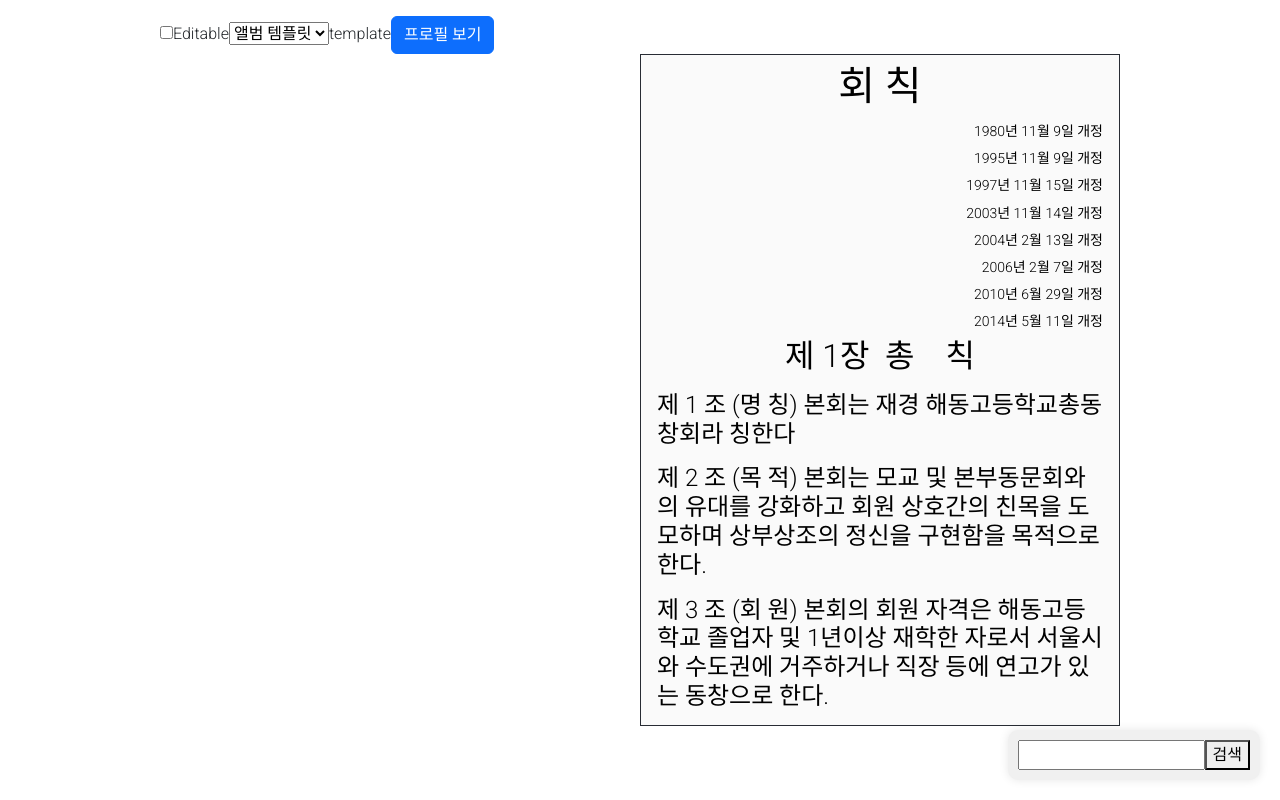
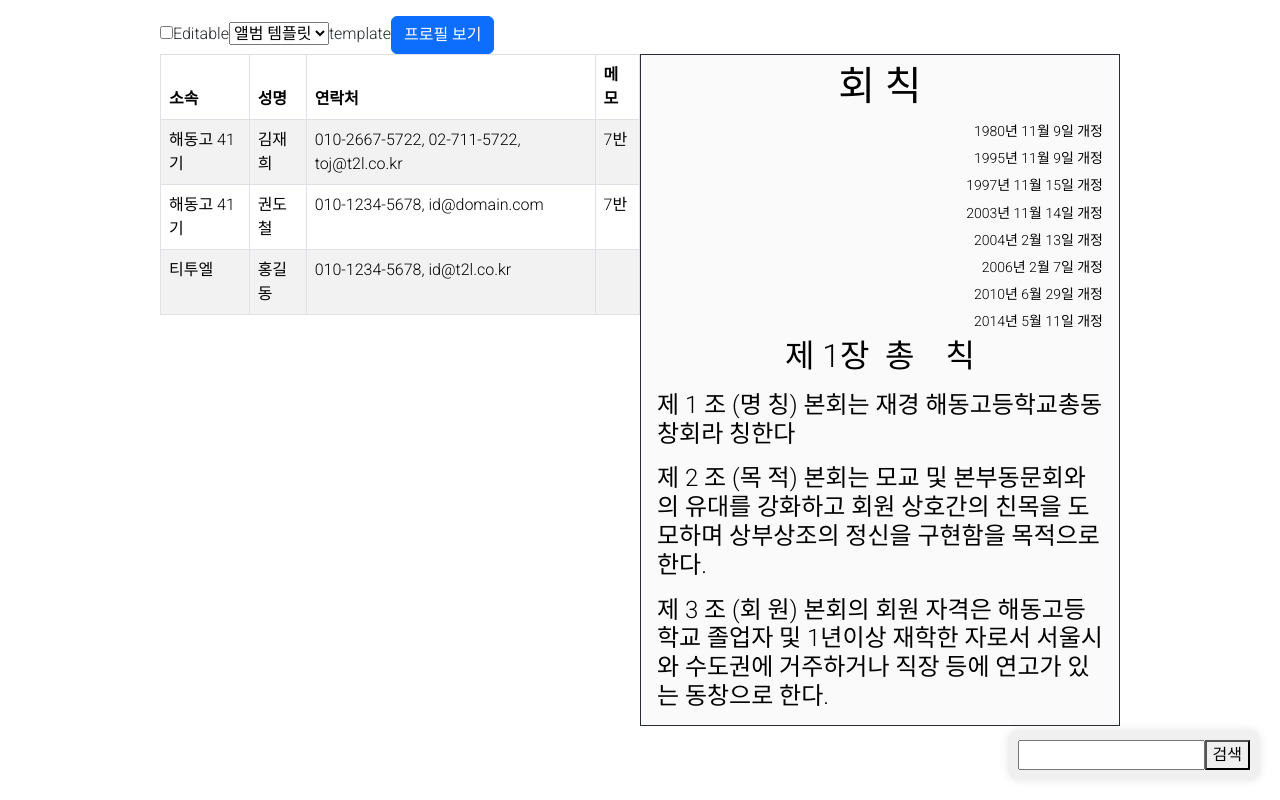
Before and after one commit to Sonnet-Songbird/e-magazine, a React (Create React App) app: page / in a window 1280 px wide. Built offline with nearby package versions, Linux system fonts and the light colour scheme.

Commit message:
FEAT: Add Directory to PaperAlbumDesktopTheme

```diff
--- /dev/null
+++ b/src/component/Directory.js
@@ -0,0 +1,26 @@
+import {PaginationComp} from "./PaginationComp";
+
+export function Directory({functions, model}) {
+    const header = (
+        <tr>
+            <th>소속</th>
+            <th>성명</th>
+            <th>연락처</th>
+            <th>메모</th>
+        </tr>
+    )
+
+    const list = model.profile.map((profile, index) => (
+        <tr key={index}>
+            <td>{profile.belong}</td>
+            <td>{profile.name}</td>
+            <td>{profile.contact.join(", ")}</td>
+            <td>{profile.note.join(", ")}</td>
+        </tr>
+    ));
+
+    return (
+        <PaginationComp itemHeader={header} itemRow={list} countPerPage={10}>
+        </PaginationComp>
+    )
+}
--- a/src/component/Viewer.js
+++ b/src/component/Viewer.js
@@ -6,6 +6,7 @@ import {ContentModel} from "../model/ContentModel";
 import {DirectoryModel} from "../model/ProfileModel";
 import {Profile} from "./Profile";
 import Button from "react-bootstrap/Button";
+import {Directory} from "./Directory";
 
 
 const Viewer = () => {
@@ -15,7 +16,7 @@ const Viewer = () => {
     const [showingIdx, setShowingIdx] = useState(0);
     const [pagePerView, setPagePerView] = useState(0);
     const [pages, setPages] = useState([]);
-    const [profiles, setProfiles] = useState([]);
+    const [directory, setDirectory] = useState(new DirectoryModel());
     const [viewContents, setViewContents] = useState([]);
     const [viewUtils, setViewUtils] = useState({});
     const viewFunctions = useRef({});
@@ -44,9 +45,10 @@ const Viewer = () => {
     useEffect(() => {
         const newUtils = {...viewUtils};
         newUtils["PageFinder"] = <PageFinder pages={pages} viewFunctions={viewFunctions.current}/>;
-        newUtils["profile"] = <Profile functions={viewFunctions} model={profiles[0]}/>
+        newUtils["Profile"] = <Profile functions={viewFunctions} model={directory.profile[0]}/>
+        newUtils["Directory"] = <Directory functions={viewFunctions} model={directory}/>
         setViewUtils(newUtils);
-    }, [pages, viewFunctions, profiles]);
+    }, [pages, viewFunctions, directory]);
 
     useEffect(() => {
         if (theme) {
@@ -68,15 +70,11 @@ const Viewer = () => {
         const contentModel = new ContentModel(setPages, setTheme);
         return contentModel.fetchPages();
     }
-    const initLoadProfile = () => {
-        setProfiles(new DirectoryModel().profile);
-    }
 
     useEffect(() => {
         if (!initLoadPages()) {
             alert("가져올 페이지가 없습니다.");
         }
-        initLoadProfile();
     }, []);
 
     useEffect(() => {
--- a/src/template/view/PaperAlbumDesktopTheme.js
+++ b/src/template/view/PaperAlbumDesktopTheme.js
@@ -80,15 +80,14 @@ const PaperAlbumDesktopTheme = ({contents, functions, utils}) => {
         <div className="book">
             {renderCheckboxes()}
             <div id="aside">
-                {contents[0]}
-                {utils[["profile"]]}
+                {utils["Directory"]}
+                {utils["Profile"]}
             </div>
             <div className="flip-book">
                 {renderPages()}
             </div>
             <div>{utils["PageFinder"] !== undefined && utils["PageFinder"]}
             </div>
-
         </div>
     );
 };
```
